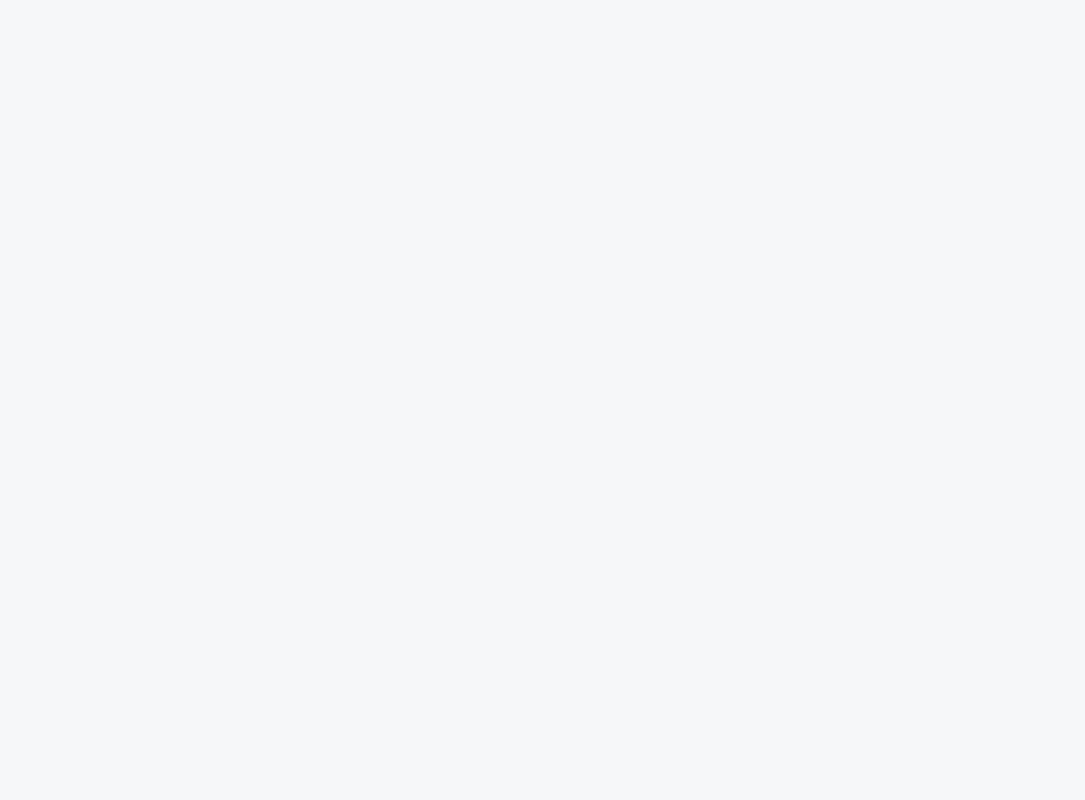
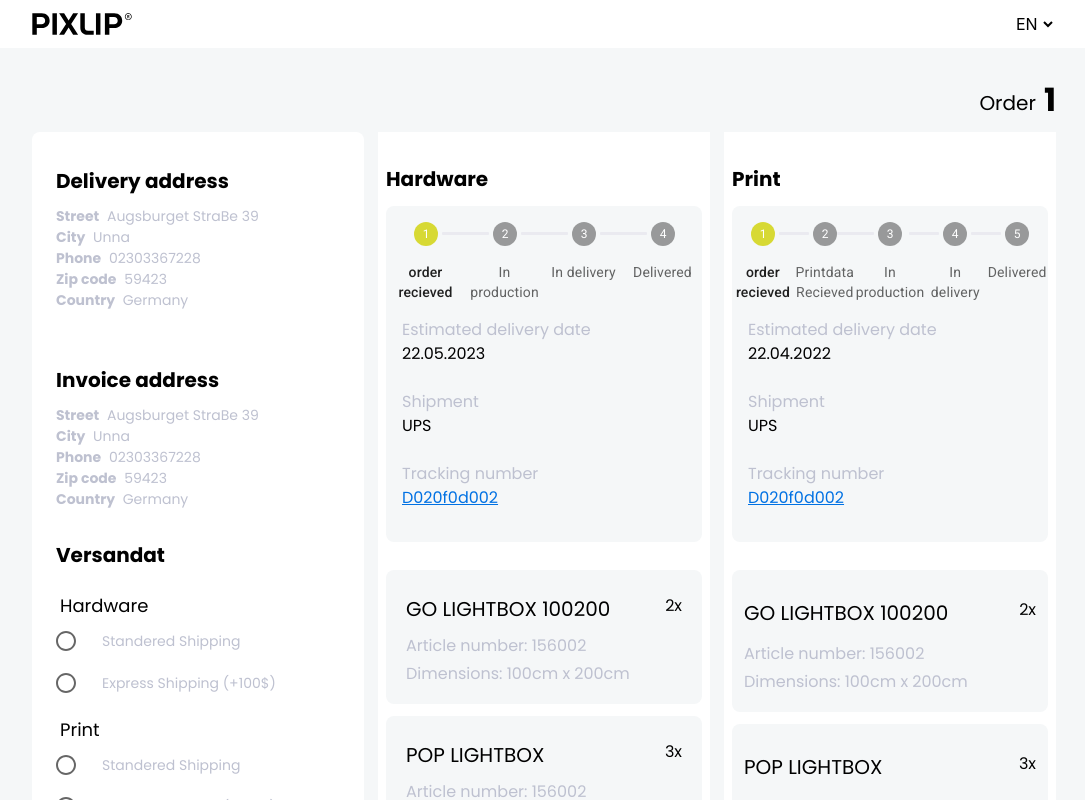
Before and after one commit to AbdulMoiz8994/pixilproject, a React (Create React App) app: page /pixil/1 in a window 1280 px wide. Before the commit this address had no page. Shown: the whole page, without its empty margins (96-1181 px from the left). Built offline with nearby package versions, Linux system fonts and the light colour scheme.

Commit message:
add the final things

```diff
--- a/src/App.js
+++ b/src/App.js
@@ -1,15 +1,18 @@
 import "./App.scss";
 import { Authentication, Dashboard } from "./modules";
 import { Routes, Route } from "react-router-dom";
+import { Usecontext } from "./context/usecontext";
 
 function App() {
   return (
     <div className="main-section">
-      <Routes>
-        <Route path="/" element={<Authentication />} />
-        <Route path="/pixil-dashboard" element={<Dashboard />} />
-      </Routes>
 
+      <Usecontext>
+        <Routes>
+          <Route path="/" element={<Authentication />} />
+          <Route path="/pixil/:id" element={<Dashboard />} />
+        </Routes>
+      </Usecontext>
       {/* <Dashboard /> */}
     </div>
   );
--- a/src/component/header/index.js
+++ b/src/component/header/index.js
@@ -1,19 +1,19 @@
-import React from "react";
+import React, { useState, useContext } from "react";
+import { CreateContext } from "../../context/createContext";
 import PixilLogo from "../../assests/images/pixlip_logo.svg";
-import Button from "@mui/material/Button";
-import Menu from "@mui/material/Menu";
-import MenuItem from "@mui/material/MenuItem";
-import KeyboardArrowDownIcon from "@mui/icons-material/KeyboardArrowDown";
 
 export const Header = () => {
+  const { value, onChangeFunc } = useContext(CreateContext);
   const [anchorEl, setAnchorEl] = React.useState(null);
+  // const [value, setValue] = useState("");
   const open = Boolean(anchorEl);
-  const handleClick = (event) => {
-    setAnchorEl(event.currentTarget);
-  };
+  // const handleClick = (event) => {
+  //   setAnchorEl(event.currentTarget);
+  // };
   const handleClose = () => {
     setAnchorEl(null);
   };
+  console.log(value);
   return (
     <div className="w-full bg-white">
       <div className="flex justify-between items-center m-auto w-4/5 h-12">
@@ -21,28 +21,21 @@ export const Header = () => {
           <img src={PixilLogo} width="100px" height={"100px"} alt="pixilp" />
         </div>
         <div>
-          <Button
-            id="basic-button"
-            aria-controls={open ? "basic-menu" : undefined}
-            aria-haspopup="true"
-            aria-expanded={open ? "true" : undefined}
-            onClick={handleClick}
-            style={{ color: "black" }}
-          >
-            DE <KeyboardArrowDownIcon />
-          </Button>
-          <Menu
+          <select
             id="basic-menu"
-            anchorEl={anchorEl}
             open={open}
             onClose={handleClose}
-            MenuListProps={{
-              "aria-labelledby": "basic-button",
-            }}
+            className="selection bg-white outline-none border-0 w-11"
+            value={value}
+            onChange={onChangeFunc}
           >
-            <MenuItem onClick={handleClose}>EN</MenuItem>
-            <MenuItem onClick={handleClose}>DE</MenuItem>
-          </Menu>
+            <option onClick={handleClose} value="eng">
+              EN
+            </option>
+            <option onClick={handleClose} value="de">
+              DE
+            </option>
+          </select>
         </div>
       </div>
     </div>
--- /dev/null
+++ b/src/context/createContext.js
@@ -0,0 +1,3 @@
+import  { createContext } from "react";
+
+export const CreateContext = createContext();
--- /dev/null
+++ b/src/context/usecontext.js
@@ -0,0 +1,23 @@
+import React, { useState } from "react";
+import { CreateContext } from "./createContext";
+
+export const Usecontext = (props) => {
+  const [value, setValue] = useState("");
+
+  const onChangeFunc = (e) => {
+    setValue(e.target.value);
+  };
+  console.log(value);
+  return (
+    <div>
+      <CreateContext.Provider
+        value={{
+          value,
+          onChangeFunc,
+        }}
+      >
+        {props.children}
+      </CreateContext.Provider>
+    </div>
+  );
+};
--- a/src/modules/dashoboard/hardware/index.js
+++ b/src/modules/dashoboard/hardware/index.js
@@ -1,14 +1,17 @@
-import React, { useState } from "react";
+import React, { useState, useContext, useRef } from "react";
 import "./scss/index.scss";
-import Stepper from "@mui/material/Stepper";
-import Step from "@mui/material/Step";
+// import Stepper from "@mui/material/Stepper";
+// import Step from "@mui/material/Step";
+import { CreateContext } from "../../../context/createContext";
 import StepLabel from "@mui/material/StepLabel";
-import Typography from "@mui/material/Typography";
+// import Typography from "@mui/material/Typography";
 import Accordion from "@mui/material/Accordion";
 import AccordionSummary from "@mui/material/AccordionSummary";
 import AccordionDetails from "@mui/material/AccordionDetails";
 import ExpandMoreIcon from "@mui/icons-material/ExpandMore";
-// import KeyboardArrowDownIcon from '@mui/icons-material/KeyboardArrowDown';
+import Stepper from "@mui/material/Stepper";
+import Step from "@mui/material/Step";
+
 import StepConnector, {
   stepConnectorClasses,
 } from "@mui/material/StepConnector";
@@ -92,9 +95,7 @@ QontoStepIcon.propTypes = {
 };
 
 const steps = ["order recieved", "In production", "In delivery", "Delivered"];
-// export default function HorizontalStepperWithError() {
 
-// }
 const initialData = [
   {
     id: 1,
@@ -120,56 +121,81 @@ const initialData = [
 ];
 
 export const Hardware = () => {
+  const { value } = useContext(CreateContext);
+  console.log(value);
+
   const [data, setData] = useState(initialData);
-  const isStepFailed = (step) => {
-    return step === 1;
+  const [check, setCheck] = useState(false);
+
+  const [activeStep, setActiveStep] = React.useState(0);
+  const [completed, setCompleted] = React.useState({});
+
+  const refDat = useRef(null);
+
+  const totalSteps = () => {
+    return steps.length;
   };
+
+  const completedSteps = () => {
+    return Object.keys(completed).length;
+  };
+
+  const isLastStep = () => {
+    return activeStep === totalSteps();
+  };
+
+  const allStepsCompleted = () => {
+    return completedSteps() === totalSteps();
+  };
+
+  const handleNext = () => {
+    const newActiveStep =
+      isLastStep() && !allStepsCompleted()
+        ? steps.findIndex((step, i) => !(i in completed))
+        : activeStep + 1;
+    setActiveStep(newActiveStep);
+  };
+
+  const handleStep = (step) => (e) => {
+    // console.log(e.target.innerHTML);
+    if (e.target.innerHTML == 4 && activeStep >= 3) {
+      setActiveStep(step++);
+    }
+    setActiveStep(step);
+  };
+
   return (
-    <div className="hardware px-6 py-8">
+    <div className="hardware px-2 py-8">
       <h1>Hardware</h1>
       <div className="steppers">
         <Stack sx={{ width: "100%" }} spacing={4}>
           <Stepper
-            activeStep={1}
             alternativeLabel
             connector={<QontoConnector />}
+            activeStep={activeStep}
           >
-            {/* {steps.map((label) => ( */}
-            {steps.map((label, index) => {
-              const labelProps = {};
-              if (isStepFailed(index)) {
-                labelProps.optional = (
-                  <Typography
-                    style={{ display: "flex", justifyContent: "center" }}
-                    variant="caption"
-                    color="error"
-                  >
-                    Failed
-                  </Typography>
-                );
-
-                labelProps.error = true;
-              }
-              return (
-                <Step key={label}>
-                  <StepLabel {...labelProps}>{label}</StepLabel>
-                </Step>
-              );
-            })}
+            {steps.map((label, index) => (
+              <Step key={label} completed={completed[index]}>
+                <StepLabel onClick={handleStep(index)}>{label}</StepLabel>
+              </Step>
+            ))}
           </Stepper>
         </Stack>
+
         <div className="contents accordin-css">
           <div>
             <p>Estimated delivery date</p>
-            <p>22.04.2022</p>
+            <p>{value == "de" ? "22.05.2022" : "22.05.2023"}</p>
           </div>
           <div>
             <p>Shipment</p>
-            <p>UPS</p>
+            <p>{value == "de" ? "ups" : "UPS"}</p>
           </div>
           <div>
             <p>Tracking number</p>
-            <p className="trackNumber">D020f0d002</p>
+            <p className="trackNumber">
+              {value == "de" ? "D020f02344" : "D020f0d002"}
+            </p>
           </div>
         </div>
       </div>
@@ -188,16 +214,14 @@ export const Hardware = () => {
         );
       })}
 
-      <Accordion className="accordins">
+      {/* <Accordion className="accordins">
         <AccordionSummary
           aria-controls="panel1a-content"
           id="panel1a-header"
-          style={{outline: '1px solid white'}}
+          style={{ outline: "1px solid white" }}
           expandIcon={<ExpandMoreIcon />}
-
         >
           <button className="arrowButton text-center w-full">
-            {/* <ExpandMoreIcon  /> */}
           </button>
         </AccordionSummary>
         <AccordionDetails>
@@ -214,6 +238,39 @@ export const Hardware = () => {
             );
           })}
         </AccordionDetails>
+      </Accordion> */}
+
+      <Accordion className="accordins">
+        <AccordionDetails>
+          {data.map((value) => {
+            return (
+              <div
+                className={`${check == false ? "accor_drop" : "acc-active"}`}
+                key={value.id}
+              >
+                <div className={`flex justify-between p-3 flex-wrap`}>
+                  <h1>{value.title}</h1>
+                  <h2>{value.quantity}</h2>
+                </div>
+                <p>Article number: {value.articleNumber}</p>
+                <p>Dimensions: {value.dimesionNumber}</p>
+              </div>
+            );
+          })}
+          <AccordionSummary
+            expandIcon={<ExpandMoreIcon />}
+            aria-controls="panel1a-content"
+            id="panel1a-header"
+            onClick={() => setCheck(!check)}
+            style={{ outline: "1px solid white" }}
+            className="buttondrop"
+          >
+            <button
+              className="arrowButton text-center w-full"
+              onClick={() => setCheck(!check)}
+            ></button>
+          </AccordionSummary>
+        </AccordionDetails>
       </Accordion>
     </div>
   );
--- a/src/modules/dashoboard/hardware/scss/index.scss
+++ b/src/modules/dashoboard/hardware/scss/index.scss
@@ -12,9 +12,10 @@
     margin: 12px 0px;
     background-color: $mainBgColor;
     border-radius: 8px;
-    padding: 16px 0px;
+    padding: 16px 0px !important;
     .contents div {
       padding: 4px 16px;
+      margin: 8px 0px !important;
       :first-child {
         color: $textColor;
       }
@@ -22,6 +23,8 @@
     }
     .trackNumber {
       color: $buttonColor;
+      text-decoration: underline;
+      cursor: pointer;
     }
 
     .css-n7tliy-MuiStep-root,
--- a/src/modules/dashoboard/index.js
+++ b/src/modules/dashoboard/index.js
@@ -1,9 +1,9 @@
 import React, { useState } from "react";
+import { useParams } from "react-router-dom";
 import { Btn, Header } from "../../component/index";
 import { Hardware } from "./hardware";
 import { Print } from "./print";
 import "./scss/index.scss";
-import Checkbox from "@mui/material/Checkbox";
 import Backdrop from "@mui/material/Backdrop";
 import Box from "@mui/material/Box";
 import Modal from "@mui/material/Modal";
@@ -33,28 +33,11 @@ const style = {
 export const Dashboard = () => {
   const [printvalue, setPrintValue] = useState("");
   const [hardwarevalue, setHardwareValue] = useState("");
-
-  // const [checked, setChecked] = useState(false);
-  // const [checkedTwo, setCheckedTwo] = useState(false);
-  // const [checkedThree, setCheckedThree] = useState(false);
-  // const [checkedFour, setCheckedFour] = useState(false);
-
+  let { id } = useParams();
+  // MODAL
   const [open, setOpen] = React.useState(false);
   const handleOpen = () => setOpen(true);
   const handleClose = () => setOpen(false);
-
-  // const handleChange = (event) => {
-  //   setChecked(event.target.checked);
-  // };
-  // const handleChangeTwo = (event) => {
-  //   setCheckedTwo(event.target.checked);
-  // };
-  // const handleChangeThree = (event) => {
-  //   setCheckedThree(event.target.checked);
-  // };
-  // const handleChangeFour = (event) => {
-  //   setCheckedFour(event.target.checked);
-  // };
 
   //  Radio
   const handleChangeValue = (event) => {
@@ -71,7 +54,7 @@ export const Dashboard = () => {
       <div className="mx-auto w-4/5 mt-7 dashboard">
         <div className="ordernumber flex justify-end items-center">
           <span>Order</span>
-          <h1>201020</h1>
+          <h1>{id && id}</h1>
         </div>
         {/* three cards */}
         <div className="Main_card">
--- a/src/modules/dashoboard/print/index.js
+++ b/src/modules/dashoboard/print/index.js
@@ -1,6 +1,5 @@
-import React, { useState } from "react";
+import React, { useEffect, useRef, useState } from "react";
 import "./scss/index.scss";
-// import Box from "@mui/material/Box";
 import Stepper from "@mui/material/Stepper";
 import Step from "@mui/material/Step";
 import StepLabel from "@mui/material/StepLabel";
@@ -11,11 +10,10 @@ import PropTypes from "prop-types";
 import { styled } from "@mui/material/styles";
 import Stack from "@mui/material/Stack";
 import Accordion from "@mui/material/Accordion";
+
 import AccordionSummary from "@mui/material/AccordionSummary";
 import AccordionDetails from "@mui/material/AccordionDetails";
-import Typography from "@mui/material/Typography";
 import ExpandMoreIcon from "@mui/icons-material/ExpandMore";
-import KeyboardArrowUpIcon from "@mui/icons-material/KeyboardArrowUp";
 
 import Check from "@mui/icons-material/Check";
 
@@ -92,7 +90,13 @@ QontoStepIcon.propTypes = {
   completed: PropTypes.bool,
 };
 
-const steps = ["order recieved", "In production", "In delivery", "Delivered"];
+const steps = [
+  "order recieved",
+  "Printdata Recieved",
+  "In production",
+  "In delivery",
+  "Delivered",
+];
 const initialData = [
   {
     id: 1,
@@ -109,26 +113,186 @@ const initialData = [
     dimesionNumber: "100cm x 200cm",
   },
 ];
+
+// on Error Data Show
+const DataError = [
+  {
+    msg: "Print-data not received",
+    link: "Upload now",
+    description:
+      "If you have already sent your print Data you do not need to do anything. It can take up to 48 hours until they are processed",
+    develiverTime: "",
+    snipmentprovider: "",
+    TrackingNumber: "",
+  },
+];
+const WarningData = [
+  {
+    msg: "Printing data need correction",
+    link: "Upload now",
+    description:
+      "If you have already sent your print Data you do not need to do anything. It can take up to 48 hours until they are processed",
+    develiverTime: "",
+    snipmentprovider: "",
+    TrackingNumber: "",
+  },
+];
+
 export const Print = () => {
   const [data, setData] = useState(initialData);
+  const [showError, setShowError] = useState("success");
+  const [showWarning, setShowWarning] = useState(WarningData);
+  const [dataerror, setDataError] = useState(DataError);
+  const [check, setCheck] = useState(false);
 
+  const [activeStep, setActiveStep] = React.useState(0);
+  const [completed, setCompleted] = React.useState({});
+
+  const totalSteps = () => {
+    return steps.length;
+  };
+
+  const completedSteps = () => {
+    return Object.keys(completed).length;
+  };
+
+  const isLastStep = () => {
+    return activeStep === totalSteps();
+  };
+
+  const allStepsCompleted = () => {
+    return completedSteps() === totalSteps();
+  };
+
+  const handleNext = () => {
+    const newActiveStep =
+      isLastStep() && !allStepsCompleted()
+        ? steps.findIndex((step, i) => !(i in completed))
+        : activeStep + 1;
+    setActiveStep(newActiveStep);
+  };
+
+  const handleStep = (step) => (e) => {
+    if (e.target.innerHTML == 5 && activeStep >= 4) {
+      setActiveStep(step++);
+    }
+    setActiveStep(step);
+  };
+
+  const finalResult = () => {
+    if (showError === "failed") {
+      setShowError("failed");
+    } else if (showError === "warning") {
+      setShowError("warning");
+    } else {
+      setShowError("success");
+    }
+  };
+  const isStepFailed = (step) => {
+    // console.log(step);
+    if (showError === "success") {
+      return step === 9;
+    }
+    return step === 1;
+  };
+  useEffect(() => {
+    finalResult();
+  }, []);
   return (
-    <div className="hardware px-6 py-8">
+    <div className="hardware px-2 py-8">
       <h1>Print</h1>
-      <div className="steppers">
+      <div
+        className={
+          showError == "warning"
+            ? "steppers warningClass"
+            : showError == "failed"
+            ? "steppers failedClass"
+            : "steppers"
+        }
+      >
         <Stack sx={{ width: "100%" }} spacing={4}>
           <Stepper
-            activeStep={2}
             alternativeLabel
             connector={<QontoConnector />}
+            activeStep={showError === "success" ? activeStep : 1}
           >
-            {steps.map((label) => (
-              <Step key={label}>
-                <StepLabel>{label}</StepLabel>
+            {steps.map((label, index) => {
+              const labelProps = {};
+              if (isStepFailed(index)) {
+                labelProps.error = true;
+              }
+              return (
+                <Step key={label} completed={completed[index]}>
+                  <StepLabel {...labelProps} onClick={handleStep(index)}>
+                    {label}
+                  </StepLabel>
                 </Step>
-            ))}
+              );
+            })}
           </Stepper>
         </Stack>
+
+        {showError === "failed" ? (
+          dataerror.map((value, ind) => {
+            return (
+              <div key={ind} className="contents py-4 accordin-css">
+                <div className="text-red-600 cursor-pointer">
+                  {value.msg && value.msg}
+                </div>
+                <div className="trackNumber capitalize">
+                  {value.link && value.link}
+                </div>
+                <div className="description">
+                  {value.description && value.description}
+                </div>
+                <div>
+                  <p>Estimated delivery date</p>
+                  <p>{value.develiverTime && value.develiverTime}</p>
+                </div>
+                <div>
+                  <p>Shipment</p>
+                  <p>{value.snipmentprovider && value.snipmentprovider}</p>
+                </div>
+                <div>
+                  <p>Tracking number</p>
+                  <p className="trackNumber">
+                    {value.TrackingNumber && value.TrackingNumber}
+                  </p>
+                </div>
+              </div>
+            );
+          })
+        ) : showError === "warning" ? (
+          showWarning.map((value, ind) => {
+            return (
+              <div key={ind} className="contents py-4 accordin-css">
+                <div className=" warn-msg cursor-pointer">
+                  {value.msg && value.msg}
+                </div>
+                <div className="trackNumber capitalize">
+                  {value.link && value.link}
+                </div>
+                <div className="description">
+                  {value.description && value.description}
+                </div>
+                <div>
+                  <p>Estimated delivery date</p>
+                  <p>{value.develiverTime && value.develiverTime}</p>
+                </div>
+                <div>
+                  <p>Shipment</p>
+                  <p>{value.snipmentprovider && value.snipmentprovider}</p>
+                </div>
+                <div>
+                  <p>Tracking number</p>
+                  <p className="trackNumber">
+                    {value.TrackingNumber && value.TrackingNumber}
+                  </p>
+                </div>
+              </div>
+            );
+          })
+        ) : showError === "success" ? (
           <div className="contents py-4 accordin-css">
             <div>
               <p>Estimated delivery date</p>
@@ -143,6 +307,9 @@ export const Print = () => {
               <p className="trackNumber">D020f0d002</p>
             </div>
           </div>
+        ) : (
+          ""
+        )}
       </div>
       {/* Nested cards */}
       {data.map((value) => {
@@ -159,21 +326,14 @@ export const Print = () => {
       })}
 
       <Accordion className="accordins">
-        <AccordionSummary
-          expandIcon={<ExpandMoreIcon />}
-          aria-controls="panel1a-content"
-          id="panel1a-header"
-          style={{ outline: "1px solid white" }}
-        >
-          <button className="arrowButton text-center w-full">
-            {/* <ExpandMoreIcon /> */}
-          </button>
-        </AccordionSummary>
         <AccordionDetails>
           {data.map((value) => {
             return (
-              <div className="accor_drop" key={value.id}>
-                <div className="flex justify-between p-3 flex-wrap">
+              <div
+                className={`${check == false ? "accor_drop" : "acc-active"}`}
+                key={value.id}
+              >
+                <div className={`flex justify-between p-3 flex-wrap`}>
                   <h1>{value.title}</h1>
                   <h2>{value.quantity}</h2>
                 </div>
@@ -182,6 +342,19 @@ export const Print = () => {
               </div>
             );
           })}
+          <AccordionSummary
+            expandIcon={<ExpandMoreIcon />}
+            aria-controls="panel1a-content"
+            id="panel1a-header"
+            onClick={() => setCheck(!check)}
+            style={{ outline: "1px solid white" }}
+            className="buttondrop"
+          >
+            <button
+              className="arrowButton text-center w-full"
+              onClick={() => setCheck(!check)}
+            ></button>
+          </AccordionSummary>
         </AccordionDetails>
       </Accordion>
     </div>
--- a/src/modules/dashoboard/print/scss/index.scss
+++ b/src/modules/dashoboard/print/scss/index.scss
@@ -8,16 +8,38 @@
   }
   .steppers {
     margin: 12px 0px;
+    margin-bottom: 28px;
     background-color: $mainBgColor;
     border-radius: 8px;
-    padding: 16px 0px;
+    padding: 16px 0px !important;
     .contents div {
-      padding: 8px 16px;
+      padding: 8px 16px !important;
       :first-child {
         color: $textColor;
       }
     }
   }
+  .warningClass {
+    .css-1u4zpwo-MuiSvgIcon-root-MuiStepIcon-root.Mui-error,
+    .css-qivjh0-MuiStepLabel-label.Mui-error,
+    .warn-msg,
+    .css-farnub.Mui-error {
+      color: #d7d934 !important;
+    }
+  }
+  .css-1u4zpwo-MuiSvgIcon-root-MuiStepIcon-root.Mui-active,
+  .css-4ff9q7.Mui-active {
+    color: #d7d934 !important;
+  }
+  .failedClass {
+    .css-1u4zpwo-MuiSvgIcon-root-MuiStepIcon-root.Mui-error,
+    .css-4ff9q7.Mui-error {
+      color: #d32f2f !important;
+    }
+  }
+  // .css-117w1su-MuiStepIcon-text{
+  //   display: none;
+  // }
   .nested_card,
   .accor_drop {
     margin: 12px 0px;
@@ -32,6 +54,27 @@
       padding: 2px 12px;
     }
   }
+  .accor_drop {
+    display: none;
+  }
+  .acc-active {
+    display: block;
+    margin: 12px 0px;
+    background-color: $mainBgColor;
+    border-radius: 8px;
+    padding: 16px 0px;
+    h1 {
+      font-weight: $fontWeightForText;
+    }
+    p {
+      color: $textColor;
+      padding: 2px 12px;
+    }
+  }
+  .buttondrop{
+    background-color: $mainBgColor !important;
+    margin-top: -8px;
+  }
   .css-1elwnq4-MuiPaper-root-MuiAccordion-root:last-of-type,
   .css-67l5gl:last-of-type {
     width: 100% !important;
@@ -42,6 +85,10 @@
 }
 .css-1u4zpwo-MuiSvgIcon-root-MuiStepIcon-root.Mui-completed {
   color: $boxColor !important;
+}
+.description {
+  color: $textColor;
+  margin-bottom: 18px !important;
 }
 @media (max-width: 642px) {
   .nested_card {
@@ -55,6 +102,7 @@
   .contents div,
   .css-15v22id-MuiAccordionDetails-root {
     padding: 4px 0px !important;
+    margin-top: -14px;
   }
   .css-1elwnq4-MuiPaper-root-MuiAccordion-root,
   .hardware .css-67l5gl:last-of-type {
@@ -64,11 +112,11 @@
   .css-o4b71y-MuiAccordionSummary-content {
     margin: 0px !important;
   }
-  .css-15v22id-MuiAccordionDetails-root, .css-u7qq7e {
+  .css-15v22id-MuiAccordionDetails-root,
+  .css-u7qq7e {
     background-color: $white !important;
-
   }
-  .css-u7qq7e{
+  .css-u7qq7e {
     padding: 8px 0px 16px !important;
   }
   .css-sh22l5-MuiButtonBase-root-MuiAccordionSummary-root.Mui-expanded {
--- a/src/modules/dashoboard/scss/index.scss
+++ b/src/modules/dashoboard/scss/index.scss
@@ -66,7 +66,8 @@
   }
 }
 
-.css-vqmohf-MuiButtonBase-root-MuiRadio-root.Mui-checked {
+.css-vqmohf-MuiButtonBase-root-MuiRadio-root.Mui-checked,
+.css-1a5icme.Mui-checked {
   color: $boxColor !important;
 }
 
```
Also changed, not shown: src/modules/authentication/index.js (+7 -3 lines). Lines whose indentation alone changed are shown as unchanged.
